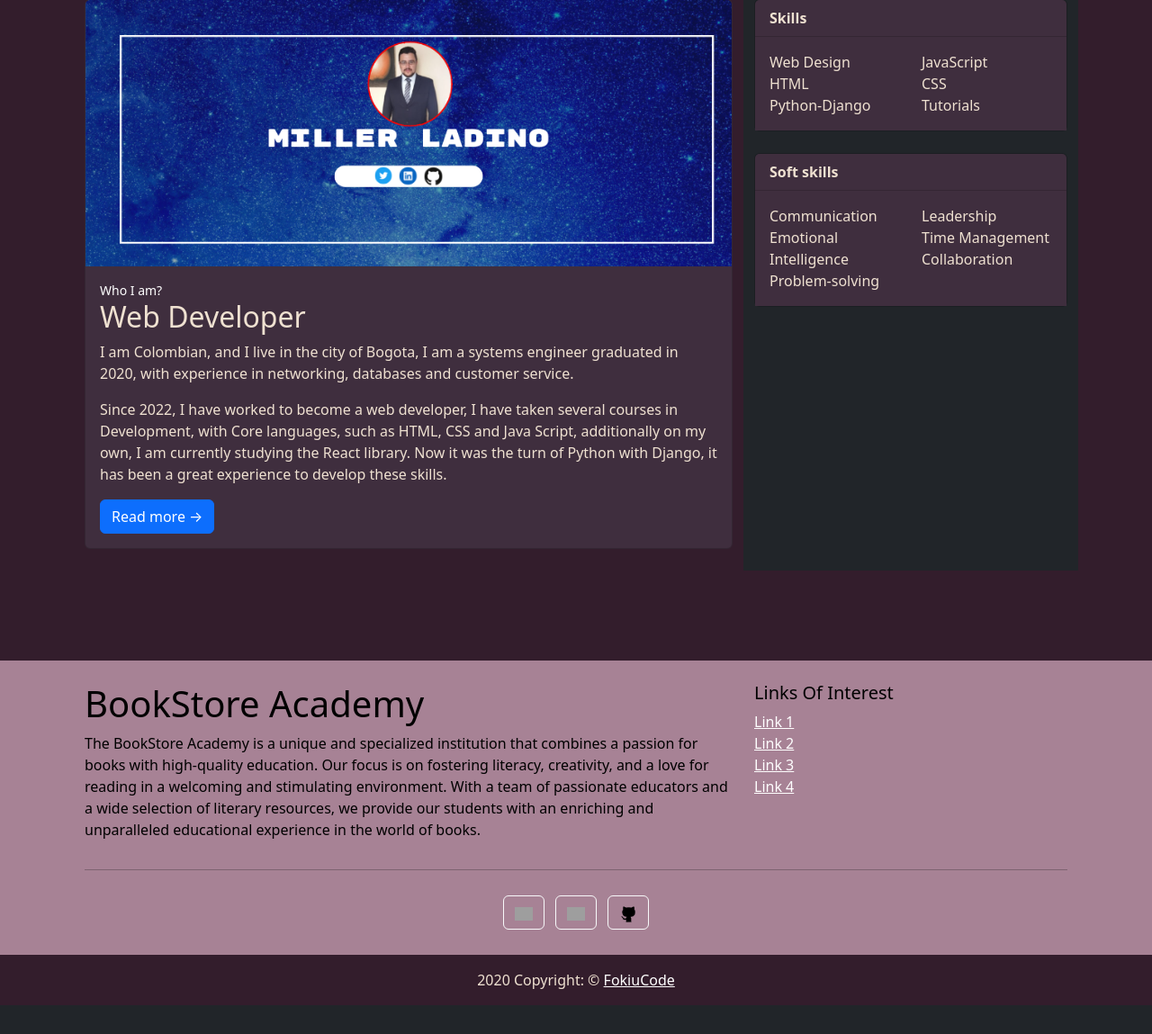
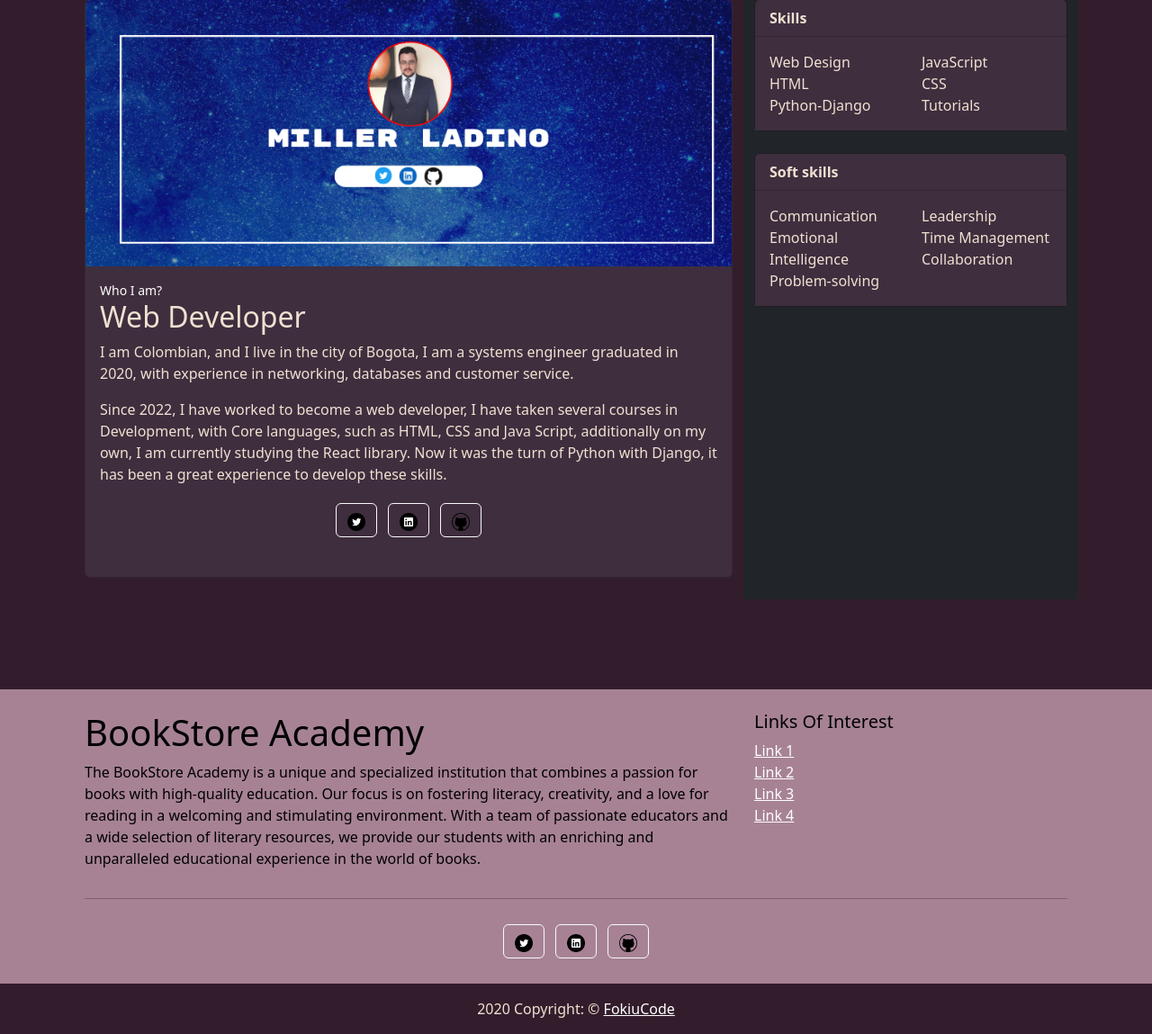
Before and after one commit to millertsu1/ProyectoFinalPython_Ladino, a Django app: page /us in a window 1280 px wide. Shown: the part 420-1569 px from the top of the page at 90% size. Before the commit the page ends 1537 px from the top, so only its background shows below. Run offline with Django 4.2, Linux system fonts and the light colour scheme; data comes from the database, SQL or seed files in the repository; both versions use the stored data as it was after the commit; some libraries are stand-ins or nearby versions; grey boxes are pictures that could not be loaded.

```diff
--- a/libreria/templates/base.html
+++ b/libreria/templates/base.html
@@ -126,8 +126,6 @@
         <!-- Section: Links -->
 
 
-
-
         <hr class="mb-4" />
 
         <!-- Section: Social media -->
--- a/libreria/templates/us.html
+++ b/libreria/templates/us.html
@@ -30,7 +30,18 @@
                             <p class="card-text">I am Colombian, and I live in the city of Bogota, I am a systems engineer graduated in 2020, with experience in networking, databases and customer service.</p>
                             <p class="card-text">Since 2022, I have worked to become a web developer, I have taken several courses in Development, with Core languages, such as HTML, CSS and Java Script, additionally on my own, I am currently studying the React library. Now it was the turn of Python with Django, it has been a great experience to develop these skills.</p>
                             {% comment %} redes sociales {% endcomment %}
-                            <a class="btn btn-primary" href="#!">Read more →</a>
+                            <section class="mb-4 text-center">
+
+          <!-- Twitter -->
+          <a class="btn btn-outline-light btn-floating m-1" href="https://twitter.com/selodigodenuevo"  target="_blank" role="button" ><img src="{% static 'images/twitter.png' %}" alt="Icono de GitHub" width="20"></a>
+
+          <!-- Linkedin -->
+          <a class="btn btn-outline-light btn-floating m-1" href="https://www.linkedin.com/in/miller-systemsengineer/" target="_blank" role="button" ><img src="{% static 'images/linkedin.png' %}" alt="Icono de GitHub" width="20"></a>
+
+          <!-- Github -->
+          <a class="btn btn-outline-light btn-floating m-1" href="https://github.com/millertsu1" target="_blank" role="button"><img src="{% static 'images/github.png' %}" alt="Icono de GitHub" width="20" >
+          </a>
+        </section>
                         </div>
                     </div>
                     <!-- Nested row for non-featured blog posts-->
```
Also changed, not shown: Library.db.sqlite3, README.md, avatares/cookie_1.png (added), images/GIT_bKfe8hN.webp (deleted), images/Introduction_to_Databases_and_SQL_Querying.webp (added), libreria/static/images/github.png (added), libreria/static/images/linkedin.png (added), libreria/static/images/twitter.png (added).
